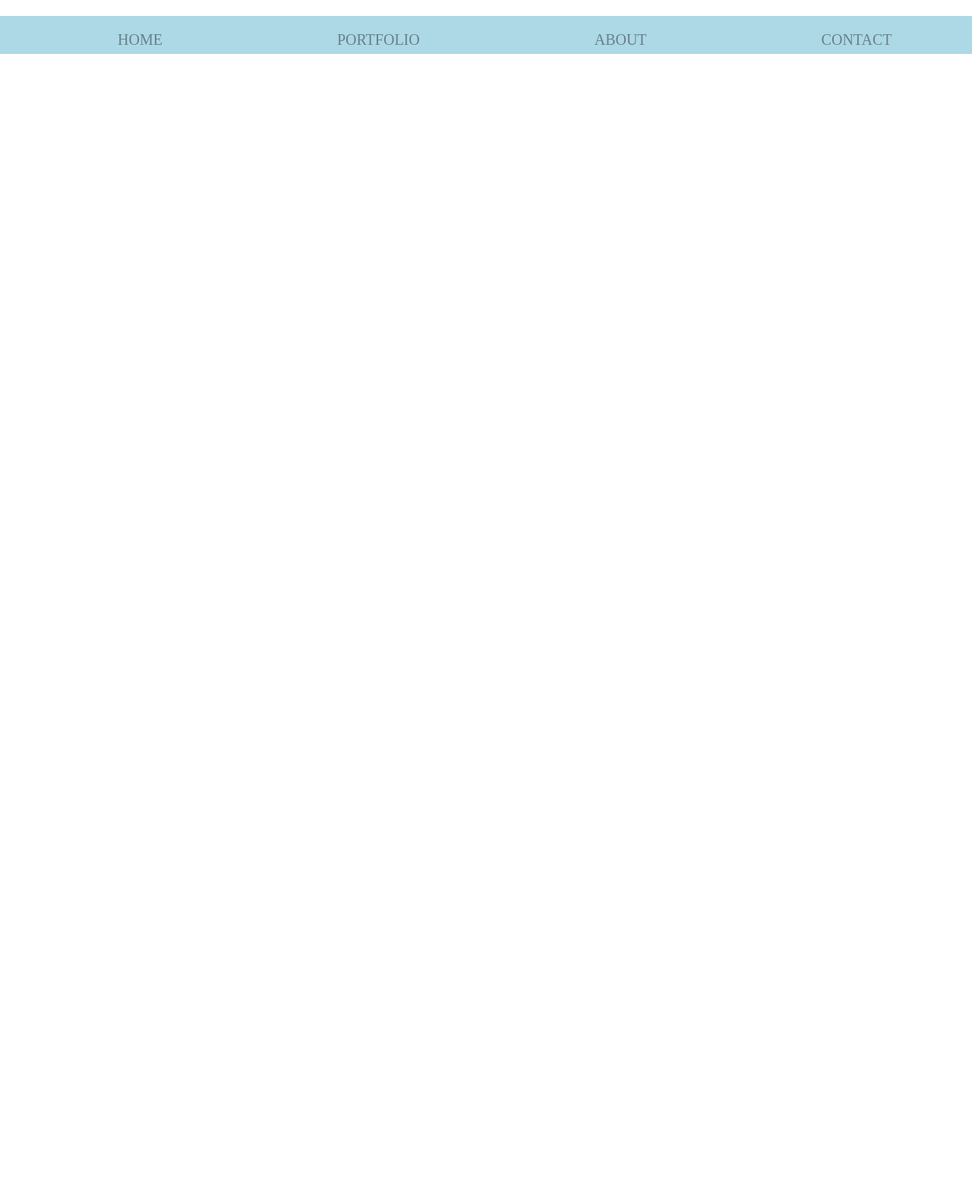
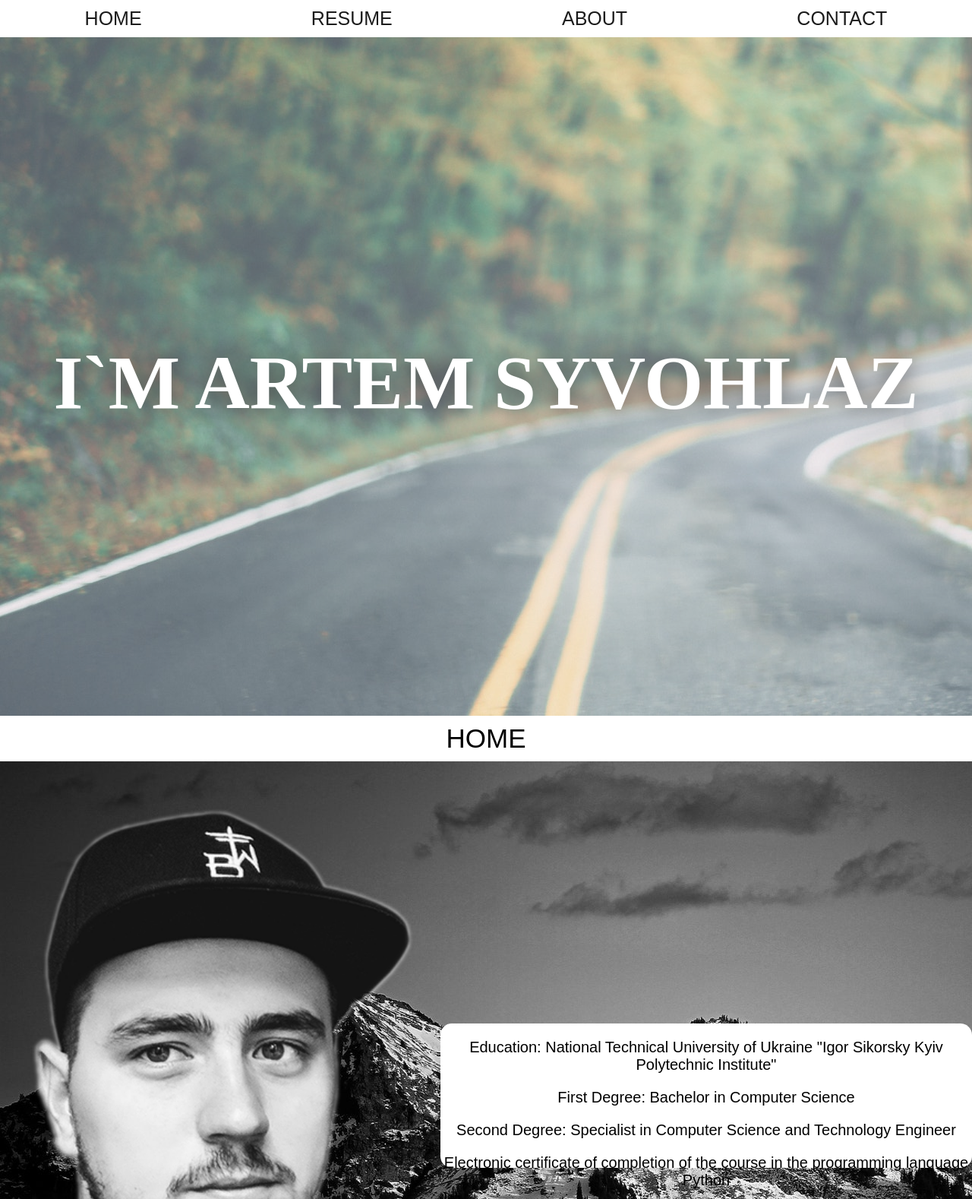
Before and after one commit to jonnytaddesky/resume, a plain HTML site: page index.html in a window 1280 px wide. Shown: the top 1578 px of the page at 76% size. Drawn offline with Linux system fonts and the light colour scheme.

Commit message:
something very close to

```diff
--- a/index.html
+++ b/index.html
@@ -3,21 +3,33 @@
 	<head>
 		<title>Resume</title>
 		<link rel="stylesheet" type="text/css" href="style.css">
+		<link rel="stylesheet" href="fonts/Intro.ttf">
 	</head>
 	<body>
 		<div class="global-background">
-			<div class="head-menu">
-			</div>
 			<ul class="menu">
 				<li class="menu-li">HOME</li>
-				<li class="menu-li">PORTFOLIO</li>
+				<li class="menu-li">RESUME</li>
 				<li class="menu-li">ABOUT</li>
 				<li class="menu-li">CONTACT</li>
 			</ul>
 			<div class="start">
-				<h1 class="name">
-				I`M ARTEM SYVOHLAZ
-				</h1>
+				<div class="name">
+					<h1>
+					I`M   ARTEM SYVOHLAZ</h1>
+				</div>
+			</div>
+			<ul class="home">
+				<li class="home-li">HOME</li>
+			</ul>
+			<div class="home-info">
+				<img src="img/wall.png">
+				<ul class="me-info">
+					<li class="me-li">Education: National Technical University of Ukraine "Igor Sikorsky Kyiv Polytechnic Institute"</li>
+					<li class="me-li">First Degree: Bachelor in Computer Science</li>
+					<li class="me-li">Second Degree: Specialist in Computer Science and Technology Engineer</li>
+					<li class="me-li">Electronic certificate of completion of the course in the programming language Python</li>
+				</ul>
 			</div>
 		</div>
 	</body>
--- a/style.css
+++ b/style.css
@@ -1,34 +1,97 @@
+* {
+	margin: 0;
+	padding: 0;
+}
 body {
-	height: 5000px;
+	height: 1877px;
 	width: 100%;
 	background-color: white;
-	margin: 0;
-	padding: 0;
-	position: absolute;
 }
 
-.head-menu, .menu{
-	position: absolute;
-}
-
-.head-menu {
-	background-color: lightblue;
+.menu {
+	background-color: white;
+	display: flex;
 	width: 100%;
-	height: 50px;
-}
-ul.menu {
-	display: flex;
-	justify-content: center;
-	font-size: 20px;
-	width: auto;
-	height: 50px;
-	opacity: .4;
+	opacity: 0.89;
+	z-index: 29;
 }
 
 .menu-li {
-	position: relative;
-	padding: 0 115px 50px 115px;
+	list-style: none;
+	font-family: sans-serif;
+	font-size: 25px;
+	margin: 0 auto;
+	padding: 10px 0 10px 0;
 	color: black;
+}
+
+.start {
+	background-image: url(img/start.jpeg);
+	opacity: 0.7;
+	display: flex;
+	height: 893px;
+}
+
+.name {
+	width: 100%;
+	text-align: center;
+    font-family: 'Patua One', cursive;
+	margin: 0;
+	margin: 396.5px 0 396.5px 0;
+	color: white;
+}
+
+h1 {
+	font-size: 100px;
+	font-family: "Intro";
+	filter: drop-shadow(0px 0px 15px black);
+}
+
+.home{
+	background-color: white;
+	width: 100%;
+	display: flex;
+	z-index: 29;
+}
+
+.home-li {
 	list-style: none;
-	margin-bottom: 20px;
+	font-family: sans-serif;
+	font-size: 35px;
+	margin: 0 auto;
+	padding: 10px 0 10px 0;
+	color: black;
 }
+
+.home-info {
+	display: flex;
+	height: 879px;
+	background-image: url(img/home.jpeg);
+}
+
+img {
+	margin-top: 50px;
+	height: 700px;
+	width: 580px;
+}
+
+.me-info {
+	width: 900px;
+	height: 180px;
+	background-color: white;
+	border-radius: 15px;
+	color: black;
+	font-family: "Intro";
+	margin-top: 320px;
+	margin: auto;
+	padding: 10px 0 0 0;
+}
+
+.me-li {
+	list-style: none;
+	font-family: sans-serif;
+	font-size: 20px;
+	margin: 0 auto;
+	text-align: center;
+	padding: 10px 0 10px 0;
+}
```
Also changed, not shown: fonts/Intro.ttf (added), img/home.jpeg (added), img/start.jpeg (added), img/wall.png (added).
